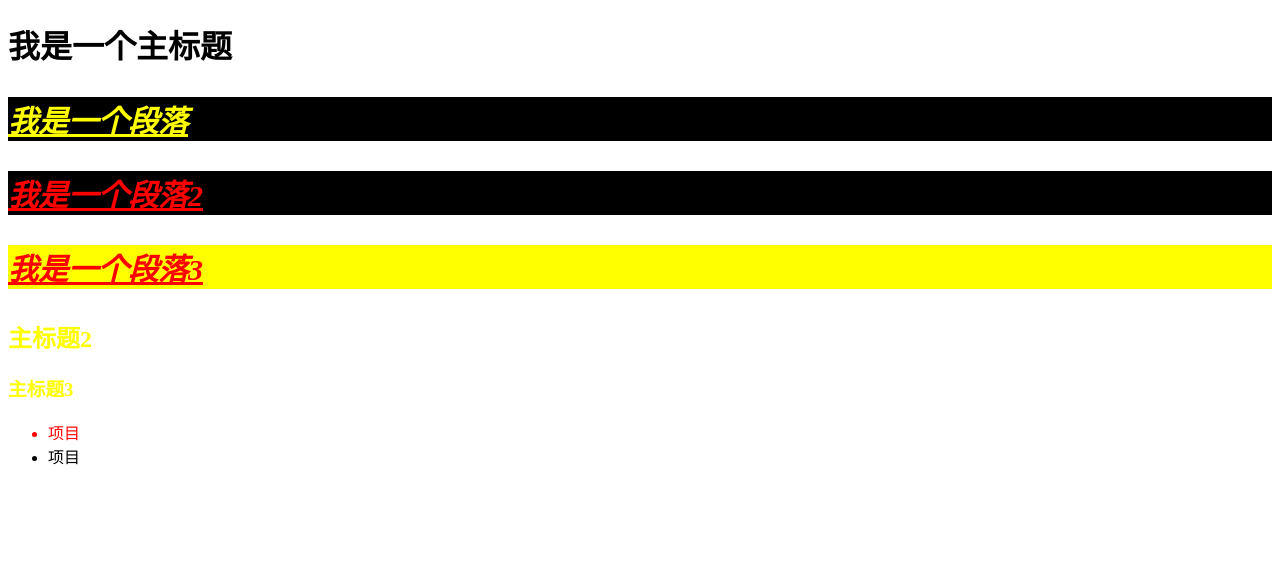
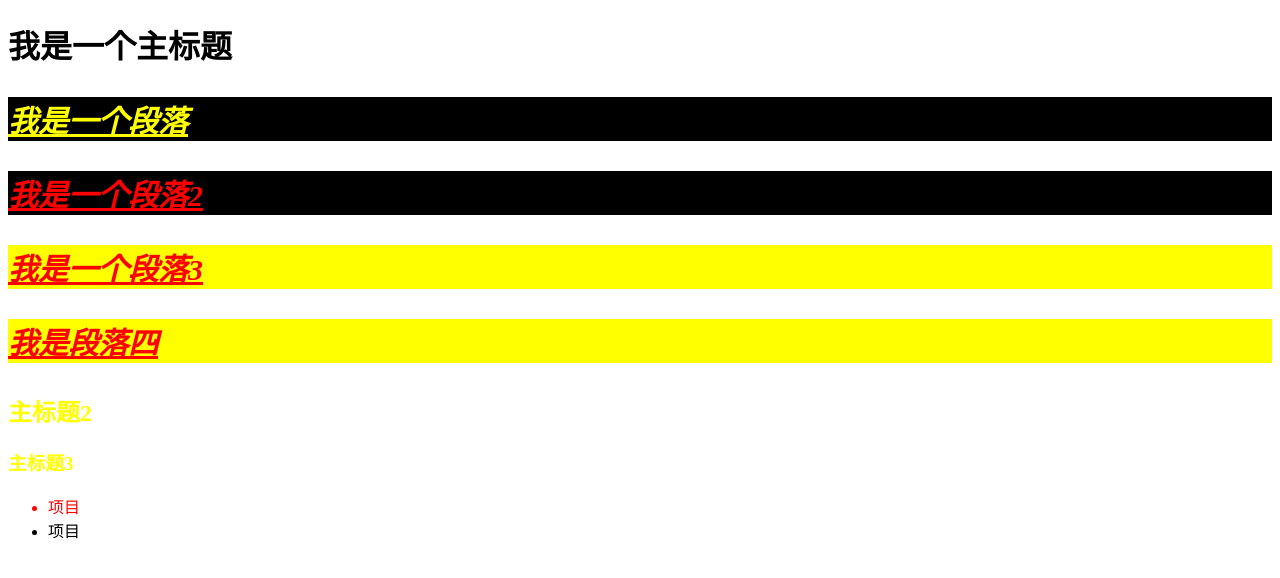
Before and after one commit to s7379829/git_demo, a plain HTML site: page css1.html in a window 1280 px wide. Drawn offline with Linux system fonts and the light colour scheme.

Commit message:
'第二次修改'

```diff
--- a/css1.html
+++ b/css1.html
@@ -45,6 +45,7 @@
 	<p id="pp">我是一个段落</p>
 	<p class="class1">我是一个段落2</p>
 	<p class="class">我是一个段落3</p>
+	<p class="class">我是段落四</p>
  	</div>
  	<h2>主标题2</h2>
  	<h3>主标题3</h3>
```
